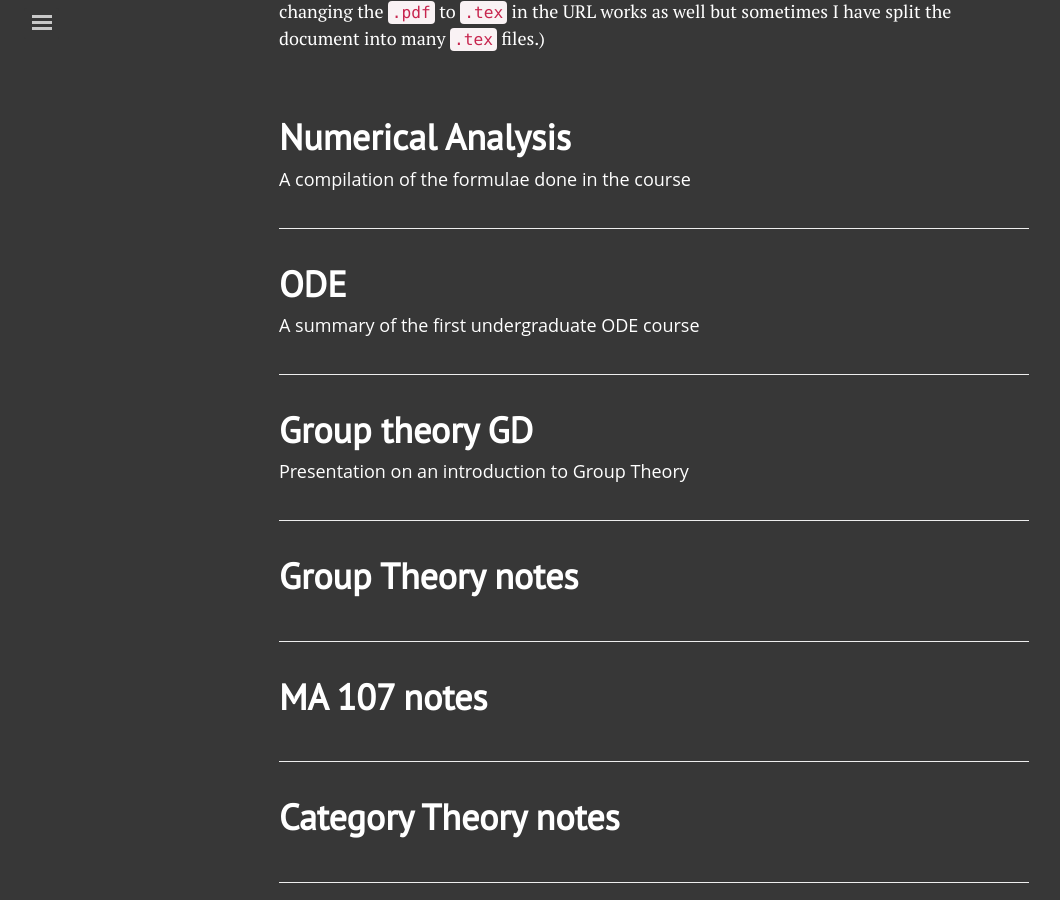
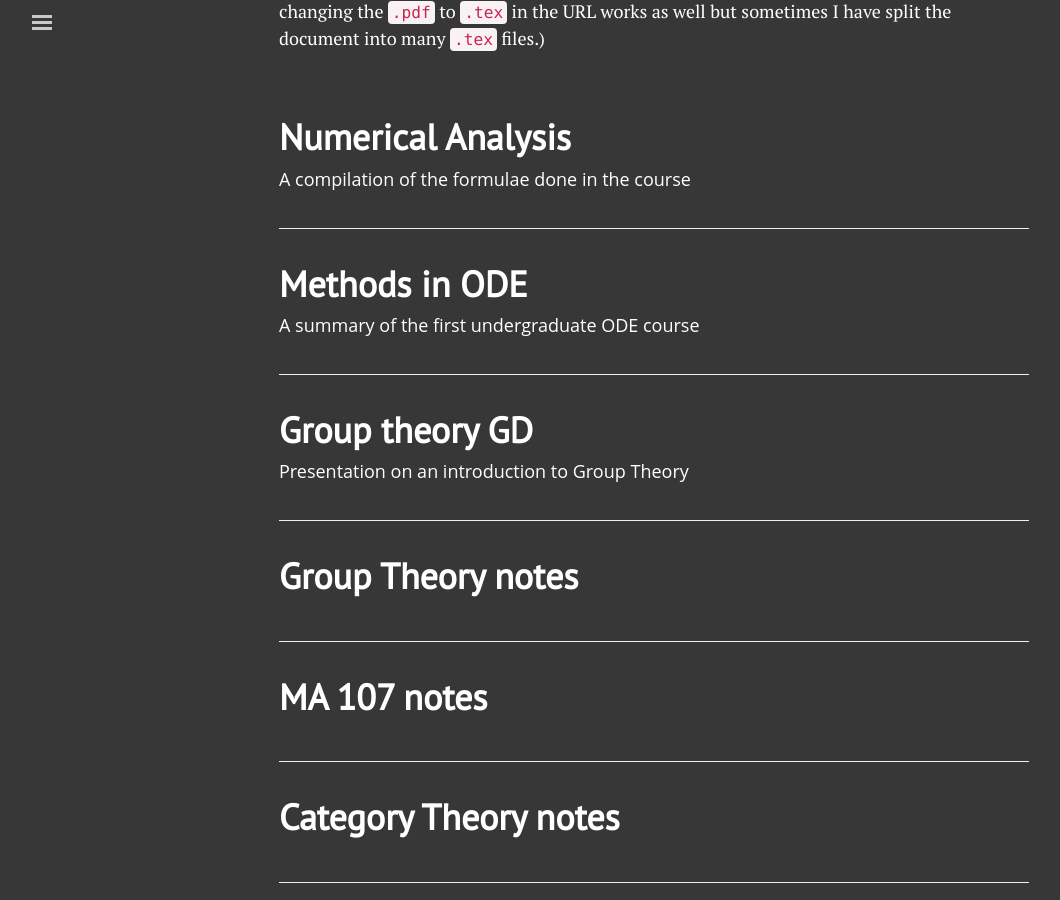
Before and after one commit to aryamanmaithani/math, a Jekyll site: the page built from index.md, in a window 1280 px wide and 900 px high, scrolled down 347 px. Shown: the whole window, without its empty margins (1-1061 px from the left). Built offline with Jekyll 4.4.1, drawn with Linux system fonts in a browser that asks for light colours; nearby versions of some CDN libraries; formulas are drawn with MathJax 3.

Commit message:
changed title of MA 108

```diff
--- a/_data/math-links.yml
+++ b/_data/math-links.yml
@@ -3,7 +3,7 @@ ma-214:
   desc: A compilation of the formulae done in the course
 
 ma-108:
-  tit: ODE
+  tit: Methods in ODE
   desc: A summary of the first undergraduate ODE course
 
 group-theory-gd:
```
